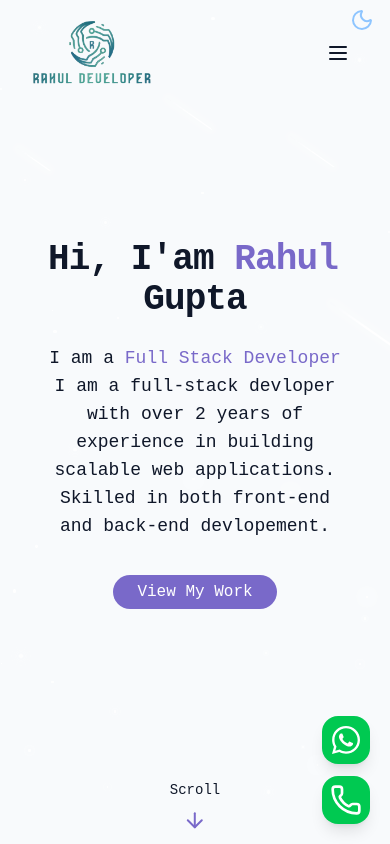
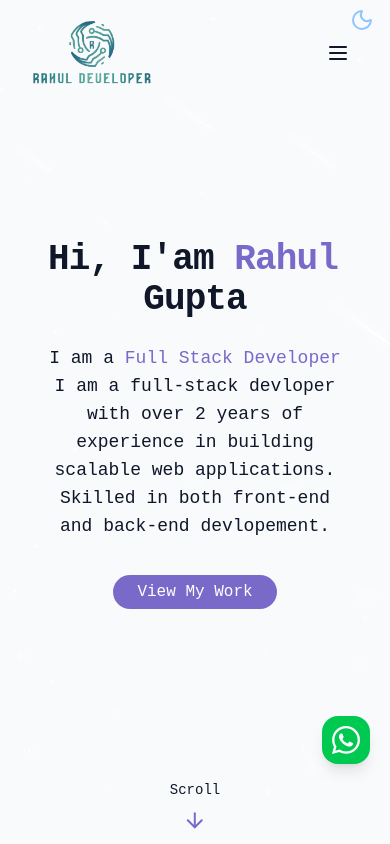
Before and after one commit to Rahul32-code/portfolio, a React (Vite) app: page / in a window 390 px wide. Shown: the top 844 px of the page. Built offline with nearby package versions, Linux system fonts and the light colour scheme; a web font is replaced by a local one.

Commit message:
phone comment

```diff
--- a/src/pages/Home.jsx
+++ b/src/pages/Home.jsx
@@ -9,7 +9,7 @@ import StarsBackground from "@/components/StarsBackground";
 import Footer from "@/components/Footer";
 import ExperienceSection from "@/components/ExperienceSection";
 import ButtonWhatsApp from "@/components/ButtonWhatsApp";
-import PhoneCall from "@/components/phoneCall";
+// import PhoneCall from "@/components/phoneCall";
 
 const Home = () => {
   return (
@@ -36,7 +36,7 @@ const Home = () => {
       {/* Footer */}
       <Footer />
       <ButtonWhatsApp />
-      <PhoneCall />
+      {/* <PhoneCall /> */}
     </div>
   );
 };
```
